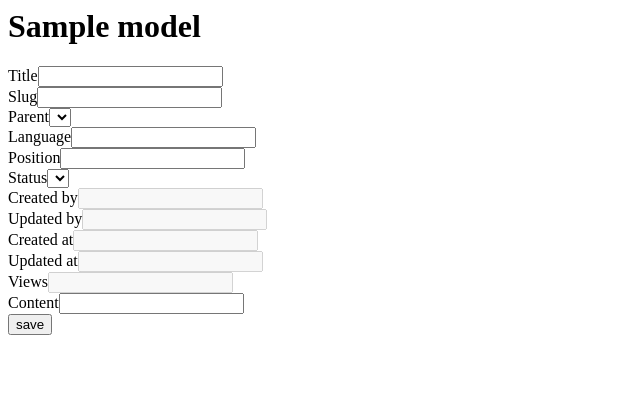
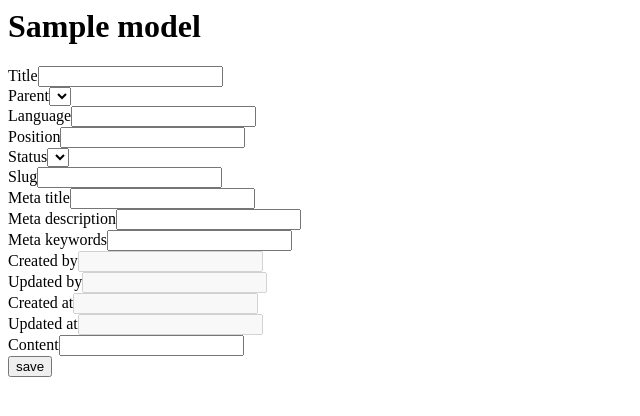
Before and after one commit to thyseus/yii2-sitecontent, a PHP site: template views/sitecontent/update.php in a window 1280 px wide. Shown: the top 416 px of the page, without its empty margins (0-640 px from the left). Run offline with PHP 8.4, Linux system fonts and the light colour scheme; the template is opened without the code that fills it: most values are stand-ins (such as "Sample title", 1, 10 or a date in 2020); form fields are guessed from the names that the template uses; lists and menus that the app fills with data are empty; some libraries are stand-ins or nearby versions.

Commit message:
add support for meta_title, meta_description, meta_keywords

```diff
--- a/messages/de/sitecontent.php
+++ b/messages/de/sitecontent.php
@@ -8,6 +8,7 @@ return [
     'last updated at' => 'Zuletzt bearbeitet am',
     'status' => 'Status',
     'content' => 'Inhalt',
+    'continue' => 'Weiter',
     'slug' => 'Slug',
     'language' => 'Sprache',
     'views' => 'Ansichten',
--- a/views/sitecontent/_form.php
+++ b/views/sitecontent/_form.php
@@ -1,68 +0,0 @@
-<?php
-
-use marqu3s\summernote\Summernote;
-use thyseus\sitecontent\models\Sitecontent;
-use yii\helpers\ArrayHelper;
-use yii\helpers\Html;
-use yii\widgets\ActiveForm;
-
-/* @var $this yii\web\View */
-/* @var $model app\models\Sitecontent */
-/* @var $form yii\widgets\ActiveForm */
-?>
-
-<div class="sitecontent-form">
-
-    <?php $form = ActiveForm::begin(); ?>
-
-    <div class="row">
-
-        <div class="col-md-12">
-            <?= $form->field($model, 'title')->textInput(['maxlength' => true]) ?>
-        </div>
-        <div class="col-md-4">
-
-            <?php if(!$model->isNewRecord)
-                echo $form->field($model, 'slug')->textInput(['maxlength' => true])
-            ?>
-
-            <?= $form->field($model, 'parent')->dropDownList(
-                ArrayHelper::map(Sitecontent::find()->all(), 'id', 'title'),
-                ['prompt' => '-']); ?>
-
-            <?= $form->field($model, 'language')->textInput(['maxlength' => true]) ?>
-
-            <?= $form->field($model, 'position')->textInput(['maxlength' => true]) ?>
-
-            <?= $form->field($model, 'status')->dropDownList(Sitecontent::getStatusOptions()); ?>
-
-            <?= $form->field($model, 'created_by')->textInput(['disabled' => true]) ?>
-
-            <?= $form->field($model, 'updated_by')->textInput(['disabled' => true]) ?>
-
-            <?= $form->field($model, 'created_at')->textInput(['disabled' => true]) ?>
-
-            <?= $form->field($model, 'updated_at')->textInput(['disabled' => true]) ?>
-
-            <?= $form->field($model, 'views')->textInput(['disabled' => true]) ?>
-        </div>
-
-        <div class="col-md-8">
-            <?php
-            $summernoteOptions = Yii::$app->getModule('sitecontent')->summernoteOptions;
-
-            if ($summernoteOptions === false)
-                echo $form->field($model, 'content')->textArea(['rows' => 20]);
-            else
-                echo $form->field($model, 'content')->widget(Summernote::className(), $summernoteOptions);
-            ?>
-        </div>
-    </div>
-
-    <div class="form-group">
-        <?= Html::submitButton(Yii::t('sitecontent', 'save'), ['class' => 'btn btn-success']) ?>
-    </div>
-
-    <?php ActiveForm::end(); ?>
-
-</div>
--- a/views/sitecontent/index.php
+++ b/views/sitecontent/index.php
@@ -48,6 +48,7 @@ $this->params['breadcrumbs'][] = $this->title;
                     return Sitecontent::getStatusOptions()[$model->status];
                 },
             ],
+            'views',
             [
                 'class' => 'yii\grid\ActionColumn',
                 'template' => '{view}{update}{copy}{delete}',
--- a/views/sitecontent/update.php
+++ b/views/sitecontent/update.php
@@ -1,22 +1,85 @@
 <?php
 
+use marqu3s\summernote\Summernote;
 use thyseus\sitecontent\models\Sitecontent;
+use yii\helpers\ArrayHelper;
 use yii\helpers\Html;
+use yii\widgets\ActiveForm;
 
 /* @var $this yii\web\View */
 /* @var $model app\models\Sitecontent */
 
 $this->title = $model->title;
 $this->params['breadcrumbs'][] = ['label' => Yii::t('sitecontent', 'Sitecontent'), 'url' => ['index']];
-if($model->status === Sitecontent::STATUS_PUBLIC)
+if ($model->status === Sitecontent::STATUS_PUBLIC)
     $this->params['breadcrumbs'][] = ['label' => $model->title, 'url' => ['view', 'id' => $model->slug, 'language' => $model->language]];
 $this->params['breadcrumbs'][] = Yii::t('app', 'Update');
 ?>
 <div class="sitecontent-update">
     <h1><?= Html::encode($this->title) ?></h1>
 
-    <?= $this->render('_form', [
-        'model' => $model,
-    ]) ?>
+    <div class="sitecontent-form">
+
+        <?php $form = ActiveForm::begin(); ?>
+
+        <div class="row">
+            <div class="col-md-12">
+                <?= $form->field($model, 'title')->textInput(['maxlength' => true]) ?>
+            </div>
+        </div>
+        <div class="row">
+            <div class="col-md-4">
+                <?= $form->field($model, 'parent')->dropDownList(
+                    ArrayHelper::map(Sitecontent::find()->all(), 'id', 'title'),
+                    ['prompt' => '-']); ?>
+
+                <?= $form->field($model, 'language')->textInput(['maxlength' => true]) ?>
+
+                <?= $form->field($model, 'position')->textInput(['maxlength' => true]) ?>
+
+                <?= $form->field($model, 'status')->dropDownList(Sitecontent::getStatusOptions()); ?>
+            </div>
+
+            <div class="col-md-4">
+                <?= $form->field($model, 'slug')->textInput(['maxlength' => true]); ?>
+
+                <?= $form->field($model, 'meta_title')->textInput(['maxlength' => true]); ?>
+
+                <?= $form->field($model, 'meta_description')->textInput(['maxlength' => true]); ?>
+
+                <?= $form->field($model, 'meta_keywords')->textInput(['maxlength' => true]); ?>
+            </div>
+
+            <div class="col-md-4">
+                <?= $form->field($model, 'created_by')->textInput(['disabled' => true]) ?>
+
+                <?= $form->field($model, 'updated_by')->textInput(['disabled' => true]) ?>
+
+                <?= $form->field($model, 'created_at')->textInput(['disabled' => true]) ?>
+
+                <?= $form->field($model, 'updated_at')->textInput(['disabled' => true]) ?>
+            </div>
+        </div>
+
+        <div class="row">
+            <div class="col-md-12">
+                <?php
+                $summernoteOptions = Yii::$app->getModule('sitecontent')->summernoteOptions;
+
+                if ($summernoteOptions === false)
+                    echo $form->field($model, 'content')->textArea(['rows' => 20]);
+                else
+                    echo $form->field($model, 'content')->widget(Summernote::className(), $summernoteOptions);
+                ?>
+            </div>
+        </div>
+
+        <div class="form-group">
+            <?= Html::submitButton(Yii::t('sitecontent', 'save'), ['class' => 'btn btn-success']) ?>
+        </div>
+
+        <?php ActiveForm::end(); ?>
+
+    </div>
 
 </div>
```
Also changed, not shown: controllers/SitecontentController.php (+6 -2 lines), models/Sitecontent.php (+12 -1 lines), views/sitecontent/create.php (+17 -4 lines), views/sitecontent/view.php (+7 -0 lines).
